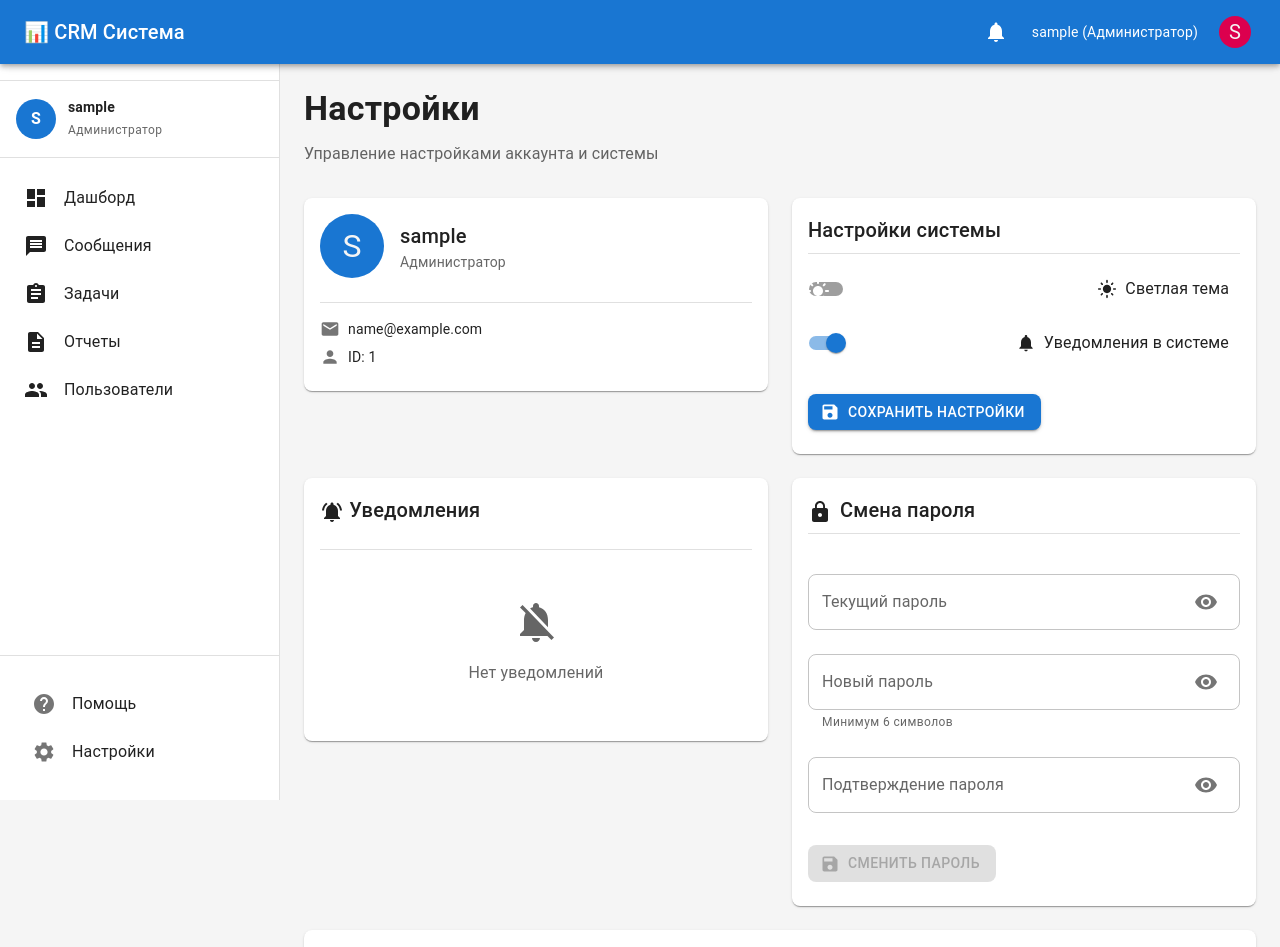
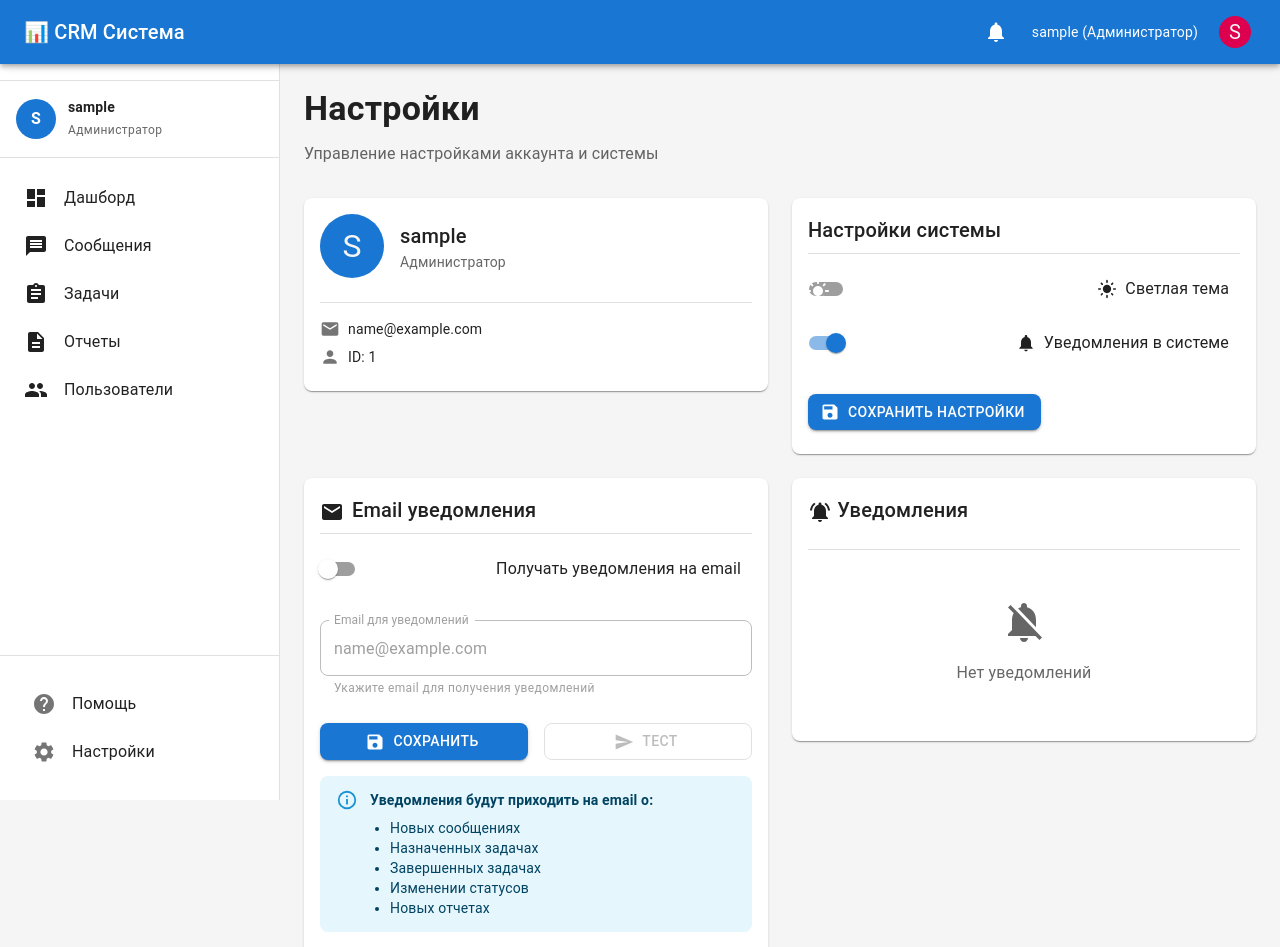
Before and after one commit to Badly89/trapping_v2, a React (Create React App) app in the folder frontend/: page /settings in a window 1280 px wide. Shown: the top 947 px of the page. Built offline with nearby package versions, Linux system fonts and the light colour scheme; sample sign-in values are in the browser's storage.

Commit message:
fix front

```diff
--- a/frontend/src/components/Settings/Settings.jsx
+++ b/frontend/src/components/Settings/Settings.jsx
@@ -315,7 +315,71 @@ const Settings = () => {
                         </CardContent>
                     </Card>
                 </Grid>
+                {/* Email уведомления */}
+                <Grid item xs={12} md={6}>
+                    <Card>
+                        <CardContent>
+                            <Typography variant="h6" gutterBottom>
+                                <Email sx={{ mr: 1, verticalAlign: 'middle' }} />
+                                Email уведомления
+                            </Typography>
+                            <Divider sx={{ mb: 2 }} />
 
+                            <FormControlLabel
+                                control={
+                                    <Switch
+                                        checked={localSettings.email}
+                                        onChange={handleEmailToggle}
+                                    />
+                                }
+                                label="Получать уведомления на email"
+                                sx={{ mb: 2, display: 'flex', justifyContent: 'space-between', width: '100%' }}
+                            />
+
+                            <TextField
+                                fullWidth
+                                label="Email для уведомлений"
+                                type="email"
+                                value={notificationEmail}
+                                onChange={(e) => setNotificationEmail(e.target.value)}
+                                margin="normal"
+                                helperText="Укажите email для получения уведомлений"
+                                disabled={!localSettings.email}
+                            />
+
+                            <Box sx={{ display: 'flex', gap: 2, mt: 2 }}>
+                                <Button
+                                    variant="contained"
+                                    startIcon={<Save />}
+                                    onClick={handleSaveSettings}
+                                    sx={{ flex: 1 }}
+                                >
+                                    Сохранить
+                                </Button>
+                                <Button
+                                    variant="outlined"
+                                    startIcon={testEmailLoading ? <CircularProgress size={20} /> : <SendIcon />}
+                                    onClick={sendTestEmail}
+                                    disabled={testEmailLoading || !notificationEmail || !localSettings.email}
+                                    sx={{ flex: 1 }}
+                                >
+                                    {testEmailLoading ? 'Отправка...' : 'Тест'}
+                                </Button>
+                            </Box>
+
+                            <Alert severity="info" sx={{ mt: 2 }}>
+                                <strong>Уведомления будут приходить на email о:</strong>
+                                <ul style={{ margin: '8px 0 0 20px', padding: 0 }}>
+                                    <li>Новых сообщениях</li>
+                                    <li>Назначенных задачах</li>
+                                    <li>Завершенных задачах</li>
+                                    <li>Изменении статусов</li>
+                                    <li>Новых отчетах</li>
+                                </ul>
+                            </Alert>
+                        </CardContent>
+                    </Card>
+                </Grid>
                 {/* История уведомлений */}
                 <Grid item xs={12} md={6}>
                     <Card>
```
